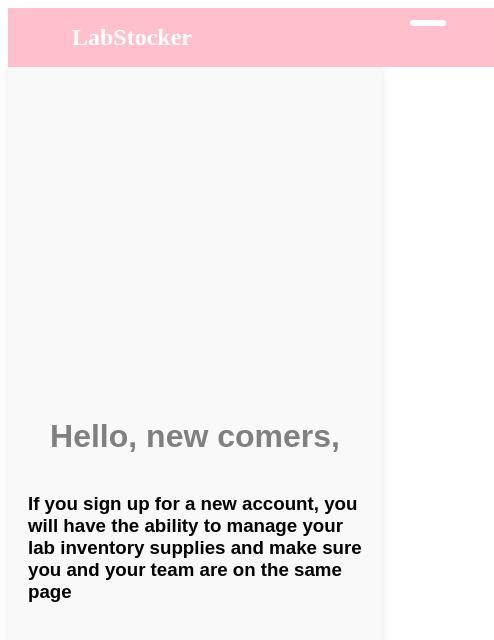
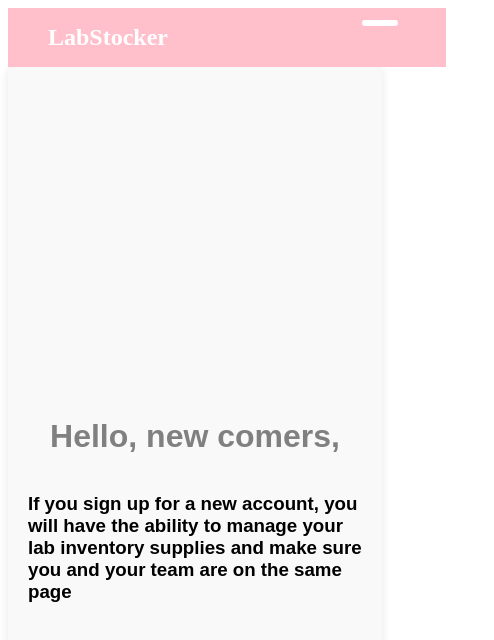
Before and after one commit to Zee1089/react-lab-inventory-frontend, a React (Vite) app: page / in a window 390 px wide. Shown: the top 640 px of the page, 494 px wide, since content can reach past the window. Built offline with nearby package versions, Linux system fonts and the light colour scheme; no server answers; the HTML template or start-up script is replaced by a standard one.

Commit message:
scroll fix

```diff
--- a/src/components/NavBar/NavBar.css
+++ b/src/components/NavBar/NavBar.css
@@ -9,6 +9,11 @@
     width: 100vw;
     padding: 0 3rem;
     overflow: scroll;
+    overflow-x: hidden;
+}
+
+main {
+    margin-top: 60px; /* Adjust to the height of the navbar */
 }
 
 nav .title {
@@ -50,7 +55,7 @@
     display: none;
     position: absolute;
     top: 0.75rem;
-    right: 0.5rem;
+    right: 3.5rem;
     flex-direction: column;
     justify-content: space-between;
     width: 2.25rem;
@@ -69,6 +74,7 @@
     nav {
         flex-direction: column;
         align-items: flex-start;
+        padding: 0 1.5rem;
     }
 
     nav ul {
```
